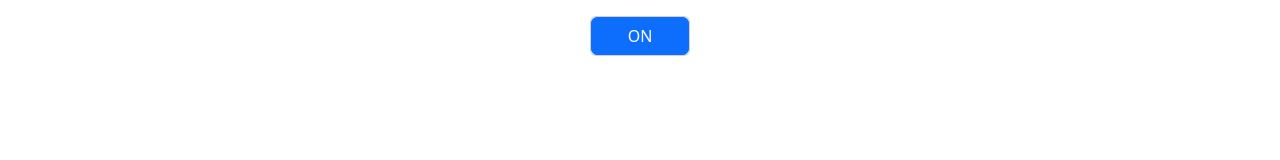
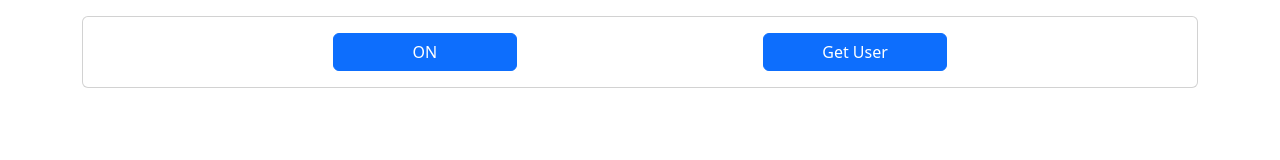
Before and after one commit to BayBaris/Sad-k_Turan_Lesson, a plain HTML site: page Bölüm 12 - Async JS - API/10- async-await.html in a window 1280 px wide. Drawn offline with nearby package versions, Linux system fonts and the light colour scheme.

Commit message:
-> Adding User Button +

```diff
--- a/Bölüm 12 - Async JS - API/10- async-await.html
+++ b/Bölüm 12 - Async JS - API/10- async-await.html
@@ -5,23 +5,24 @@
     <meta name="viewport" content="width=device-width, initial-scale=1.0">
     <link href="https://cdn.jsdelivr.net/npm/bootstrap@5.3.3/dist/css/bootstrap.min.css" rel="stylesheet">
     <title>Async Await</title>
-
-    <style>
-        .card{
-            width: 100px;
-        }
-    </style>
 </head>
 <body>
-    <div class="container mt-3 d-flex justify-content-center">
+    <div class="container mt-3">
         <div class="card">
-            <button class="btn btn-primary" onclick="displayUser()" type="submit" id="btn-IO">ON</button>
+            <div class="card-body">
+                <div class="row d-flex justify-content-evenly">
+                    <button class="btn btn-primary col-2" onclick="displayUser()" type="submit" id="btn-IO">ON</button>
+                    <button class="btn btn-primary col-2" onclick="displayUser()" type="submit" id="btn-user">Get User</button>
+                </div>
+            </div>
+
         </div>
     </div>
     <script>
         console.log("start");
 
         const btnOnOff = document.getElementById("btn-IO");
+        const btnUser = document.getElementById("btn-user");
         let serverStatus = false;
 
         btnOnOff.innerText = serverStatus ? "OFF" : "ON";
```
